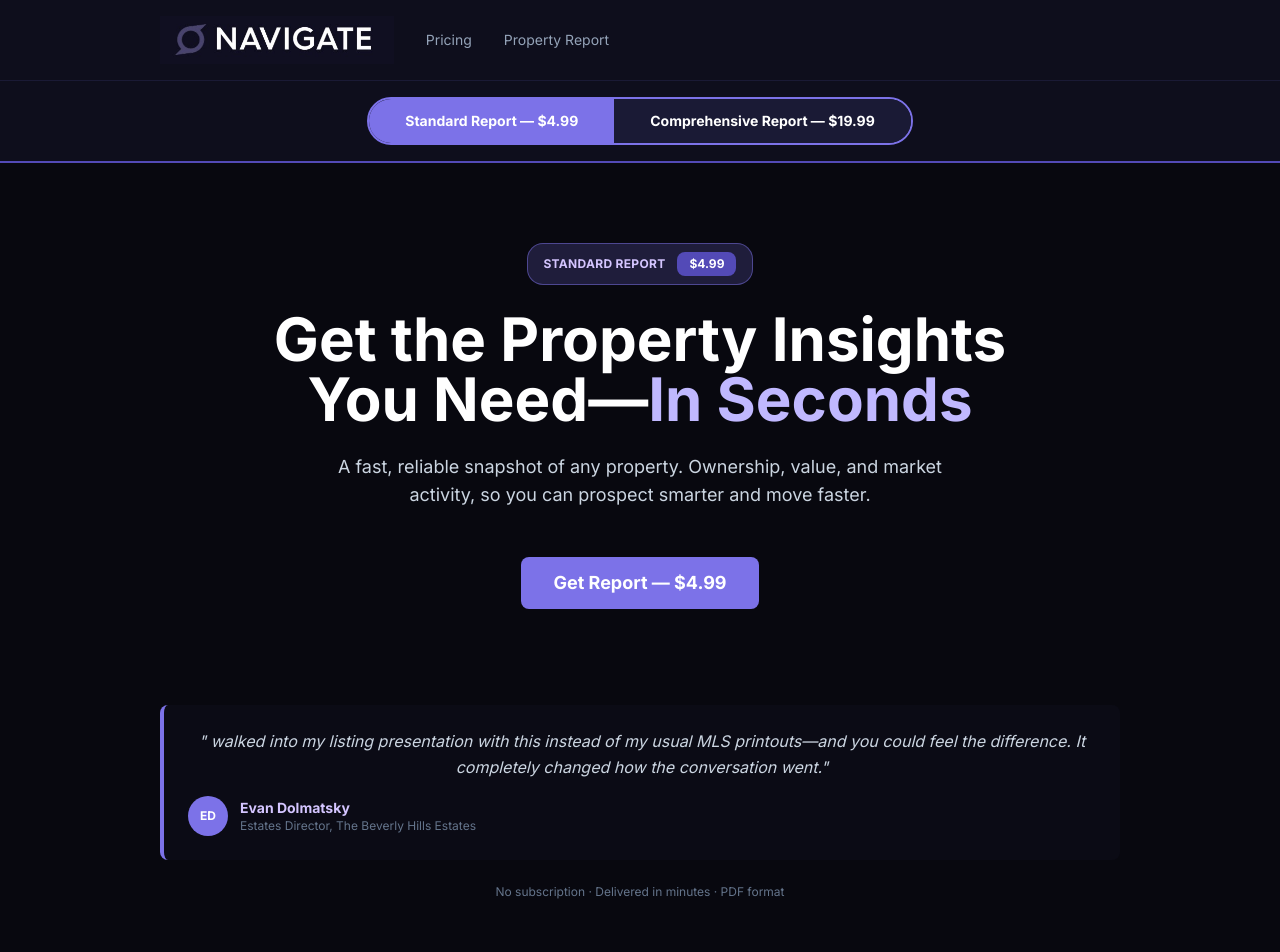
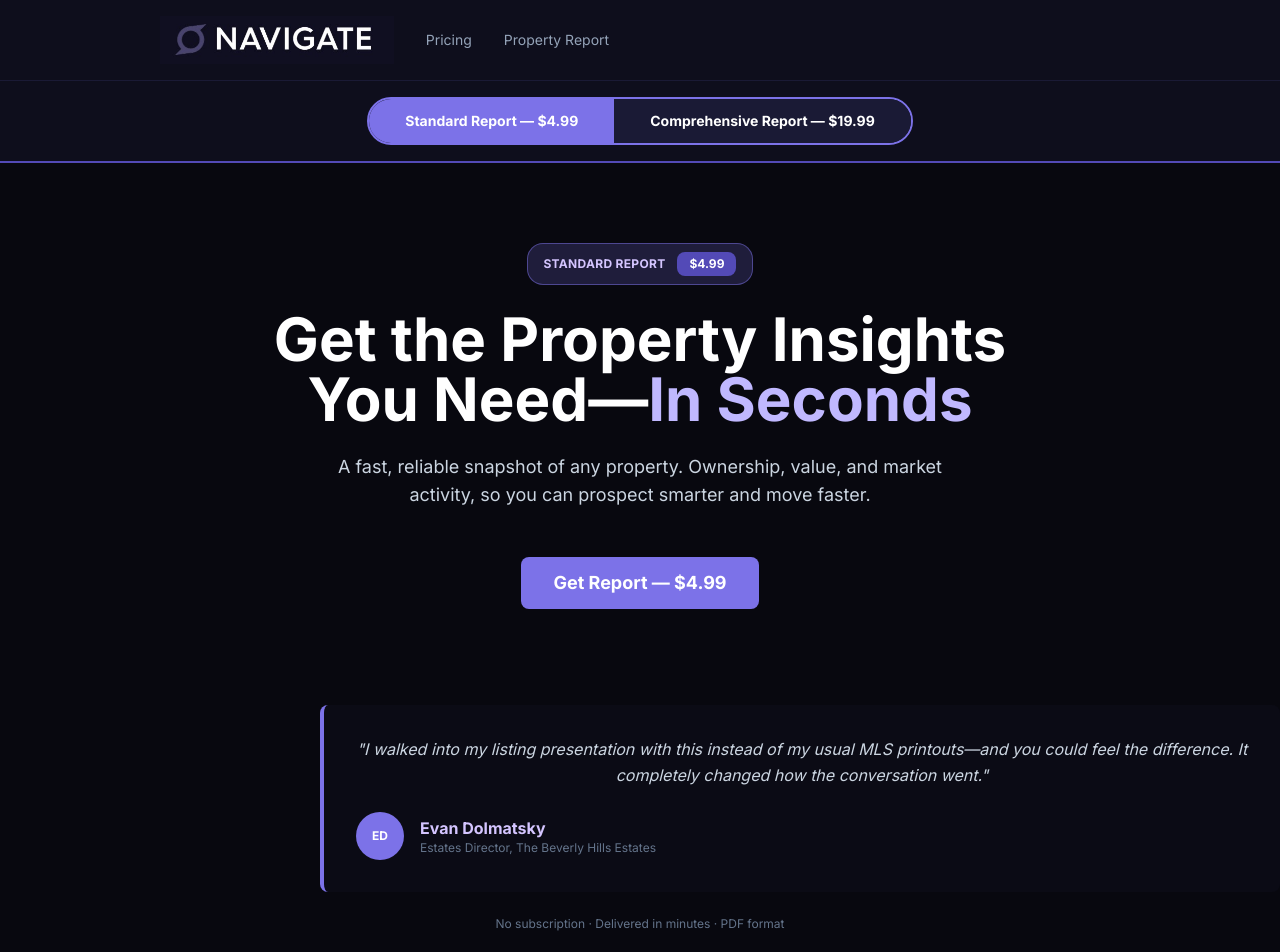
Before and after one commit to letsnavigatebmw/navigate-landing, a React (Vite) app: page / in a window 1280 px wide. Shown: the top 952 px of the page. Built offline with nearby package versions, Linux system fonts and the light colour scheme.

Commit message:
Fix testimonial quote and add more padding to agent card

```diff
--- a/src/pages/ComprehensivePage.jsx
+++ b/src/pages/ComprehensivePage.jsx
@@ -29,7 +29,7 @@ export default function ComprehensivePage({ setCurrentPage }) {
 
   const testimonials = [
     {
-      quote: " walked into my listing presentation with this instead of my usual MLS printouts—and you could feel the difference. It completely changed how the conversation went.",
+      quote: "I walked into my listing presentation with this instead of my usual MLS printouts—and you could feel the difference. It completely changed how the conversation went.",
       author: "Evan Dolmatsky",
       title: "Estates Director, The Beverly Hills Estates",
       initials: "ED"
@@ -344,12 +344,12 @@ export default function ComprehensivePage({ setCurrentPage }) {
           Get Full Report — $19.99
         </button>
 
-        <div className="mt-12 w-full bg-slate-900/50 border-l-4 border-purple-600 rounded-lg p-6">
-          <p className="italic text-slate-300 mb-4">" walked into my listing presentation with this instead of my usual MLS printouts—and you could feel the difference. It completely changed how the conversation went."</p>
-          <div className="flex items-center gap-3">
-            <div className="w-10 h-10 bg-purple-600 rounded-full flex items-center justify-center text-xs font-bold text-white">ED</div>
+        <div className="mt-12 w-full bg-slate-900/50 border-l-4 border-purple-600 rounded-lg p-8 mx-40">
+          <p className="italic text-slate-300 mb-6">"I walked into my listing presentation with this instead of my usual MLS printouts—and you could feel the difference. It completely changed how the conversation went."</p>
+          <div className="flex items-center gap-4">
+            <div className="w-12 h-12 bg-purple-600 rounded-full flex items-center justify-center text-xs font-bold text-white flex-shrink-0">ED</div>
             <div className="text-left">
-              <p className="text-sm font-bold text-purple-300">Evan Dolmatsky</p>
+              <p className="text-base font-bold text-purple-300">Evan Dolmatsky</p>
               <p className="text-xs text-slate-500">Estates Director, The Beverly Hills Estates</p>
             </div>
           </div>
--- a/src/pages/StandardPage.jsx
+++ b/src/pages/StandardPage.jsx
@@ -29,7 +29,7 @@ export default function StandardPage({ setCurrentPage }) {
 
   const testimonials = [
     {
-      quote: " walked into my listing presentation with this instead of my usual MLS printouts—and you could feel the difference. It completely changed how the conversation went.",
+      quote: "I walked into my listing presentation with this instead of my usual MLS printouts—and you could feel the difference. It completely changed how the conversation went.",
       author: "Evan Dolmatsky",
       title: "Estates Director, The Beverly Hills Estates",
       initials: "ED"
@@ -314,12 +314,12 @@ export default function StandardPage({ setCurrentPage }) {
           Get Report — $4.99
         </button>
 
-        <div className="mt-12 w-full bg-slate-900/50 border-l-4 border-purple-600 rounded-lg p-6">
-          <p className="italic text-slate-300 mb-4">" walked into my listing presentation with this instead of my usual MLS printouts—and you could feel the difference. It completely changed how the conversation went."</p>
-          <div className="flex items-center gap-3">
-            <div className="w-10 h-10 bg-purple-600 rounded-full flex items-center justify-center text-xs font-bold text-white">ED</div>
+        <div className="mt-12 w-full bg-slate-900/50 border-l-4 border-purple-600 rounded-lg p-8 mx-40">
+          <p className="italic text-slate-300 mb-6">"I walked into my listing presentation with this instead of my usual MLS printouts—and you could feel the difference. It completely changed how the conversation went."</p>
+          <div className="flex items-center gap-4">
+            <div className="w-12 h-12 bg-purple-600 rounded-full flex items-center justify-center text-xs font-bold text-white flex-shrink-0">ED</div>
             <div className="text-left">
-              <p className="text-sm font-bold text-purple-300">Evan Dolmatsky</p>
+              <p className="text-base font-bold text-purple-300">Evan Dolmatsky</p>
               <p className="text-xs text-slate-500">Estates Director, The Beverly Hills Estates</p>
             </div>
           </div>
```
